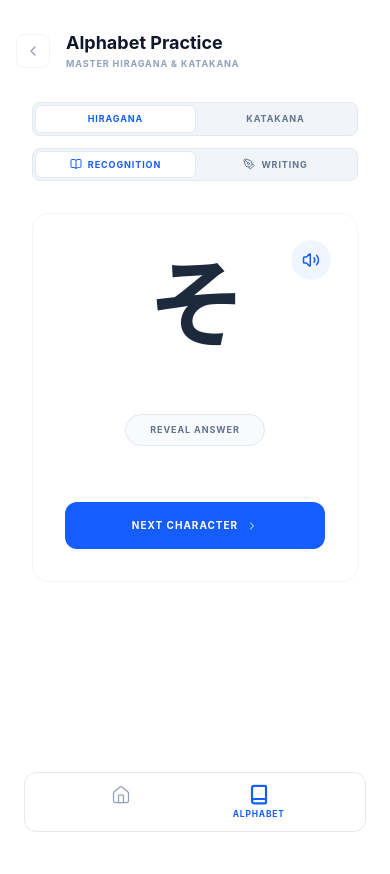
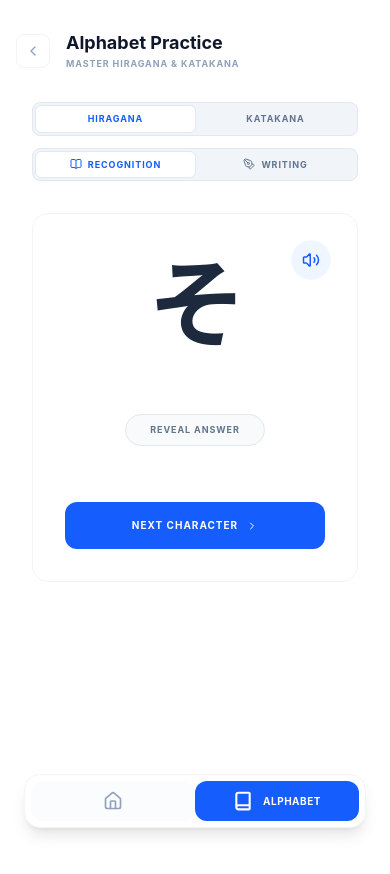
Before and after one commit to RakibMojumder/glpt-n5, a Next.js app: page /alphabet in a window 390 px wide. Shown: the top 874 px of the page. Built offline with nearby package versions, Linux system fonts and the light colour scheme.

Commit message:
update bottom nav

```diff
--- a/components/BottomNav.tsx
+++ b/components/BottomNav.tsx
@@ -13,7 +13,7 @@ export default function BottomNav() {
     const pathname = usePathname();
 
     return (
-        <nav className="sm:hidden fixed bottom-3 left-6 right-6 bg-white border border-gray-200 px-8 py-3 flex justify-around items-center z-50 rounded-xl">
+        <nav className="sm:hidden fixed bottom-4 left-6 right-6 bg-white border border-gray-100 p-1.5 flex justify-around items-center z-50 rounded-2xl shadow-lg">
             {navItems.map((item) => {
                 const isActive = pathname === item.href;
                 const Icon = item.icon;
@@ -22,13 +22,17 @@ export default function BottomNav() {
                     <Link
                         key={item.name}
                         href={item.href}
-                        className={`flex flex-col items-center gap-0.5 transition-all ${isActive ? "text-blue-600 scale-105" : "text-slate-400"
+                        className={`flex-1 flex items-center justify-center gap-2.5 px-6 py-2.5 rounded-xl transition-all duration-300 ${isActive
+                            ? "bg-blue-600 text-white font-bold"
+                            : "bg-slate-50/50 text-slate-400 font-bold hover:bg-slate-100 hover:text-slate-600"
                             }`}
                     >
-                        <Icon className={`w-5 h-5 ${isActive ? "stroke-[2.5px]" : "stroke-[1.5px]"}`} />
-                        <span className={`text-[8px] font-bold uppercase tracking-widest ${isActive ? "opacity-100" : "opacity-0"}`}>
-                            {item.name}
-                        </span>
+                        <Icon className={`w-5 h-5 ${isActive ? "stroke-[2.5px]" : "stroke-[2px]"}`} />
+                        {isActive && (
+                            <span className="text-[10px] uppercase tracking-wider animate-fade-in">
+                                {item.name}
+                            </span>
+                        )}
                     </Link>
                 );
             })}
```
